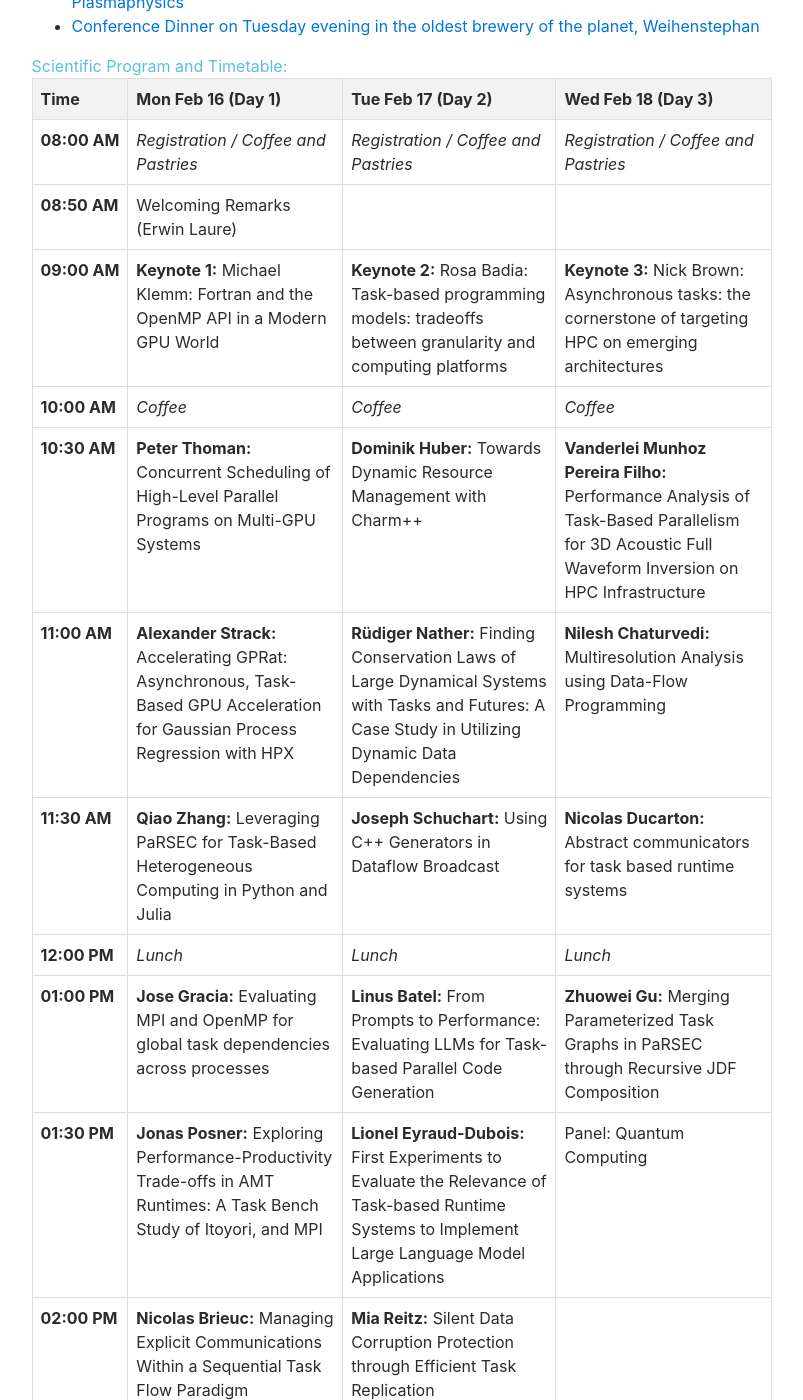
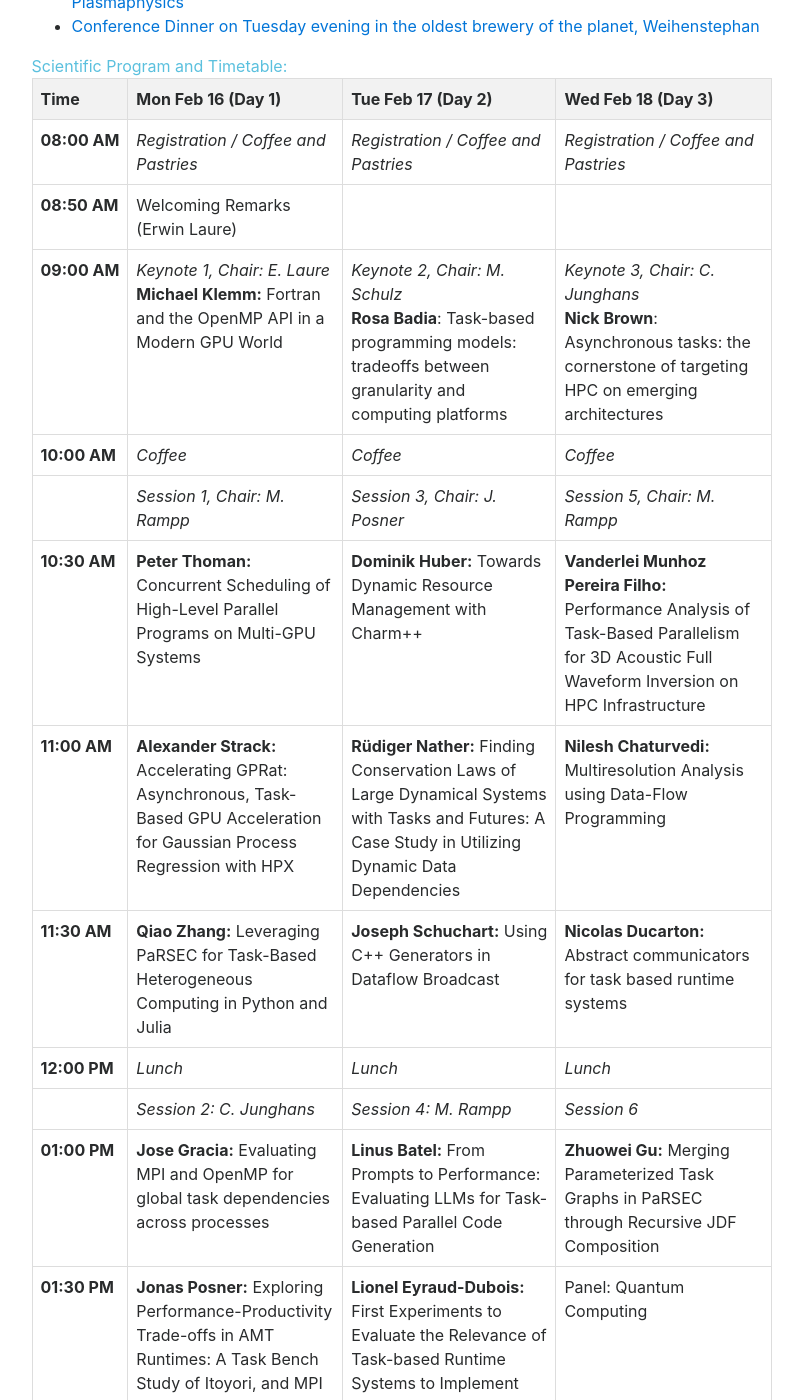
Before and after one commit to wamta26/WAMTA26.github.io, a Jekyll site: the page built from program.md, in a window 1280 px wide and 1400 px high, scrolled down 484 px. Shown: the whole window, without its empty margins (238-1041 px from the left). Built offline with Jekyll 4.4.1, drawn with Linux system fonts in a browser that asks for light colours; nearby versions of some CDN libraries; some of the changed text lies outside the part shown.

Commit message:
add session chairs to program

```diff
--- a/program.md
+++ b/program.md
@@ -56,15 +56,21 @@ on Research Campus Garching, Gießenbachstrasse 2 85748 Garching near Munich, Ge
     </tr>
     <tr>
       <td class="time-col">09:00 AM</td>
-      <td><b>Keynote 1:</b> Michael Klemm: Fortran and the OpenMP API in a Modern GPU World</td>
-      <td><b>Keynote 2:</b> Rosa Badia: Task-based programming models: tradeoffs between granularity and computing platforms</td>
-      <td><b>Keynote 3:</b> Nick Brown: Asynchronous tasks: the cornerstone of targeting HPC on emerging architectures</td>
+      <td><em>Keynote 1, Chair: E. Laure</em> <br><b>Michael Klemm:</b> Fortran and the OpenMP API in a Modern GPU World</td>
+      <td><em>Keynote 2, Chair: M. Schulz</em><br> <b>Rosa Badia</b>: Task-based programming models: tradeoffs between granularity and computing platforms</td>
+      <td><em>Keynote 3, Chair: C. Junghans</em><br> <b>Nick Brown</b>: Asynchronous tasks: the cornerstone of targeting HPC on emerging architectures</td>
     </tr>
     <tr>
       <td class="time-col">10:00 AM</td>
       <td><em>Coffee</em></td>
       <td><em>Coffee</em></td>
       <td><em>Coffee</em></td>
+    </tr>
+    <tr>
+      <td class="time-col"></td>
+      <td><em>Session 1, Chair: M. Rampp</em></td>
+      <td><em>Session 3, Chair: J. Posner</em></td>
+      <td><em>Session 5, Chair: M. Rampp</em></td>
     </tr>
     <tr>
       <td class="time-col">10:30 AM</td>
@@ -89,6 +95,12 @@ on Research Campus Garching, Gießenbachstrasse 2 85748 Garching near Munich, Ge
       <td><em>Lunch</em></td>
       <td><em>Lunch</em></td>
       <td><em>Lunch</em></td>
+    </tr>
+    <tr>
+      <td class="time-col"></td>
+      <td><em>Session 2: C. Junghans</em></td>
+      <td><em>Session 4: M. Rampp</em></td>
+      <td><em>Session 6</em></td>
     </tr>
     <tr>
       <td class="time-col">01:00 PM</td>
@@ -117,7 +129,7 @@ on Research Campus Garching, Gießenbachstrasse 2 85748 Garching near Munich, Ge
     <tr>
       <td class="time-col">03:00 PM</td>
       <td>Quantum Computer Tour (until 4:30 PM)</td>
-      <td>Panel: Novel architectures for AMT (until 3:45 PM)</td>
+      <td>Panel: Novel architectures for AMT, <em>Chair: C. Junghans</em> (until 3:45 PM)</em></td>
       <td></td>
     </tr>
     <tr>
```
